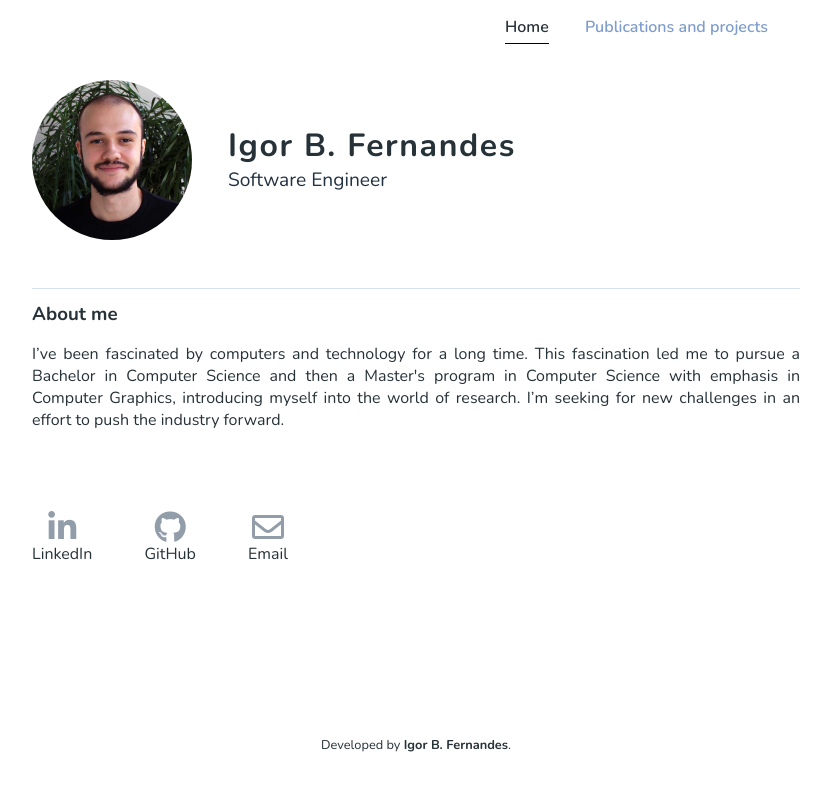
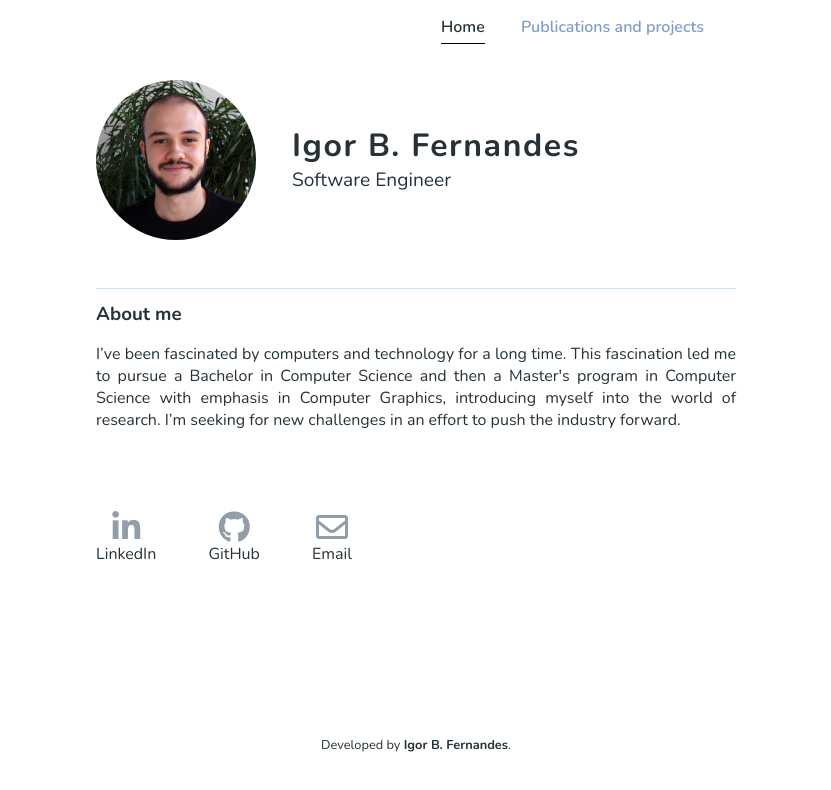
Before and after one commit to ibfernandes/ibfernandes.github.io, a plain HTML site: page index.html in a window 1280 px wide. Shown: the whole page, without its empty margins (224-1055 px from the left). Drawn offline with nearby package versions, Linux system fonts and the light colour scheme.

Commit message:
shrink main wrapper

```diff
--- a/css/styles.css
+++ b/css/styles.css
@@ -43,7 +43,7 @@ a:visited {
 
 @media (min-width: 768px) {
     .main-wrapper {
-        width: 768px;
+        width: 640px;
         margin: auto;
     }
 }
```
